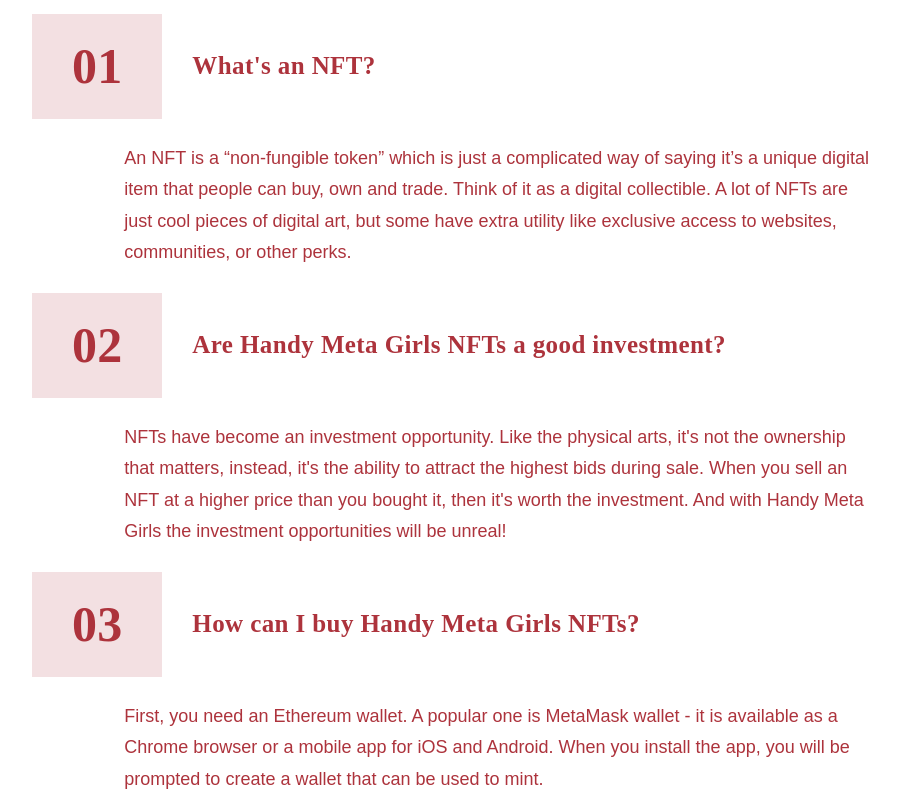
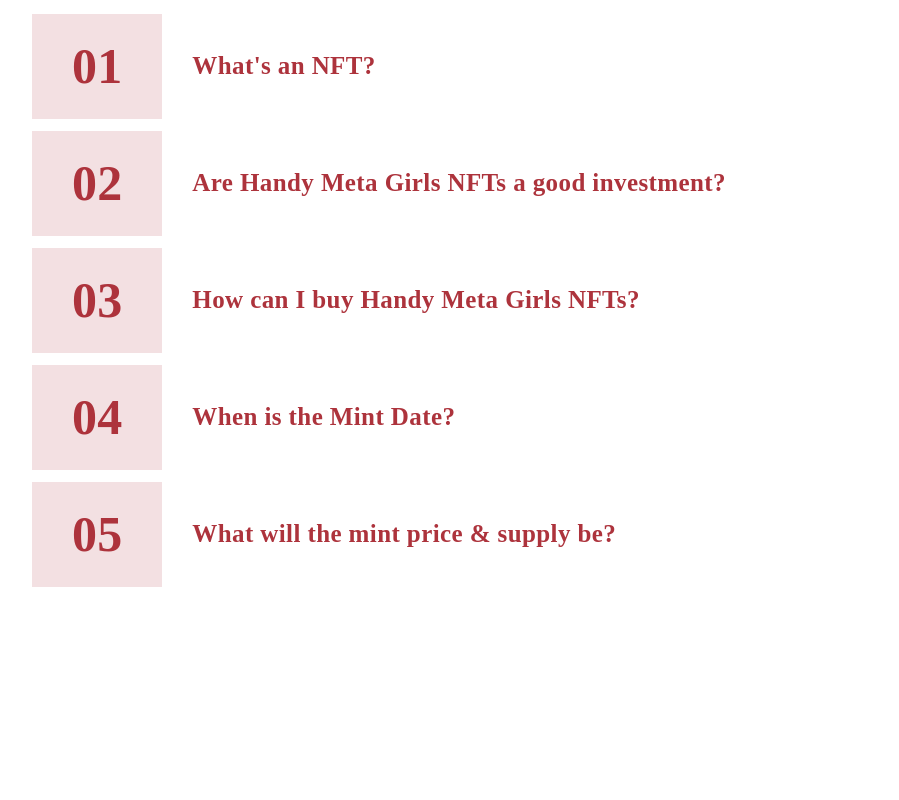
Before and after one commit to Redmon540/HandyMetaGril, a React (Create React App) app: page / in a window 1280 px wide. Shown: the part 5800-6600 px from the top of the page, without its empty margins (189-1088 px from the left). After the commit the page ends 6393 px from the top, so only its background shows below. Built offline with nearby package versions, Linux system fonts and the light colour scheme.

Commit message:
popover updated

```diff
--- a/src/components/common/Popover.js
+++ b/src/components/common/Popover.js
@@ -36,7 +36,7 @@
 };
 
 export default function BasicPopover({ num, label, description }) {
-  const [open, setOpen] = React.useState(true);
+  const [open, setOpen] = React.useState(false);
 
   const handleClick = () => {
     setOpen(!open);
--- a/src/pages/Home.js
+++ b/src/pages/Home.js
@@ -1,10 +1,9 @@
 import * as React from "react";
 import { useState } from "react";
-import { Link } from "react-router-dom";
+// import { Link } from "react-router-dom";
 
 import Grid from "@mui/material/Grid";
 import Button from "@mui/material/Button";
-import IconButton from "@mui/material/IconButton";
 
 import { useOnceEffect } from "../components/common/CustomHook";
 import Popover from "../components/common/Popover";
```
